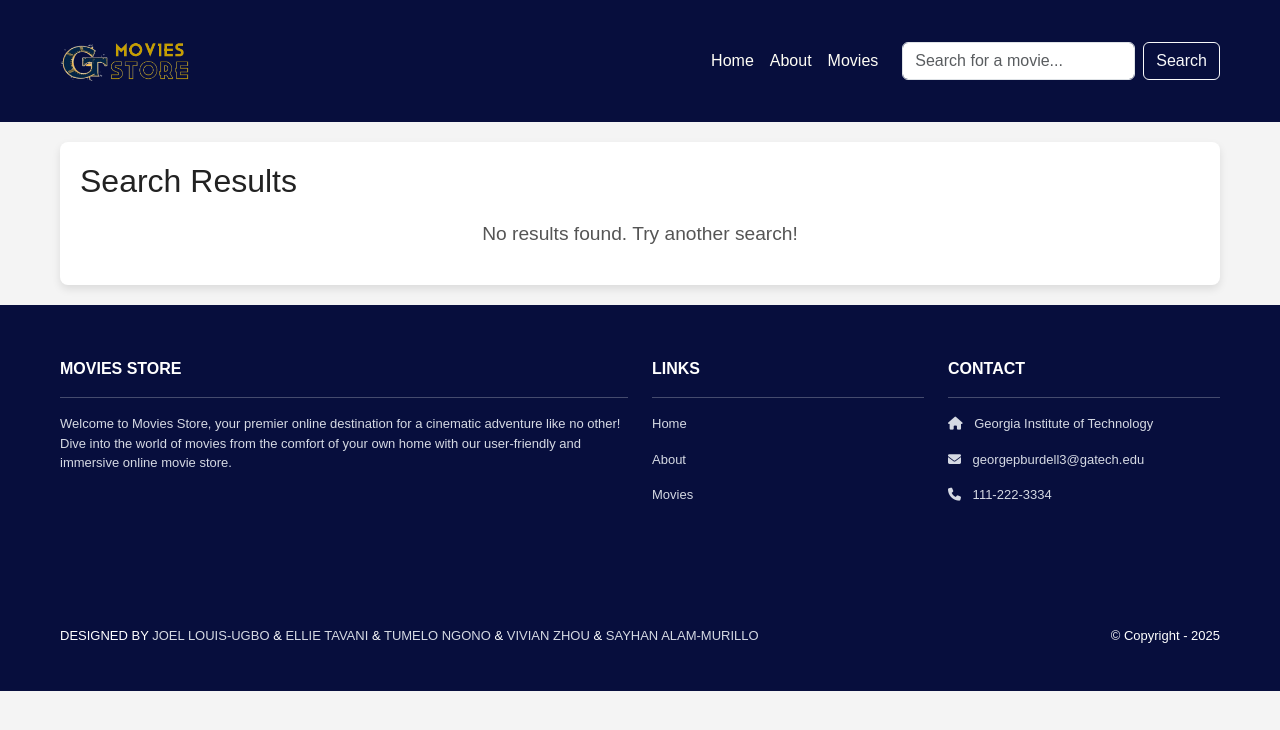
After one commit to jlouisugbo/GTMoviesStore, a Django app: page /moviepage/search/ in a window 1280 px wide. The commit adds this page. Shown: the top 730 px of the page. Run offline with Django 5.2, Linux system fonts and the light colour scheme; some libraries are stand-ins or nearby versions.

Commit message:
search-bar-completed

```diff
--- a/GTmovies/GTmovies/settings.py
+++ b/GTmovies/GTmovies/settings.py
@@ -28,7 +28,7 @@ DEBUG = True
 
 ALLOWED_HOSTS = []
 
-
+OMDB_API_KEY = os.getenv('OMBD_API_KEY', 'b6f333b9')
 # Application definition
 
 INSTALLED_APPS = [
@@ -41,6 +41,7 @@ INSTALLED_APPS = [
     'home',
     'movies',
     'accounts',
+    'moviepage',
 ]
 
 MIDDLEWARE = [
@@ -128,4 +129,5 @@ DEFAULT_AUTO_FIELD = 'django.db.models.BigAutoField'
 
 STATICFILES_DIRS = [
     BASE_DIR / 'GTmovies/static/',
+
 ]
--- a/GTmovies/GTmovies/templates/base.html
+++ b/GTmovies/GTmovies/templates/base.html
@@ -15,19 +15,25 @@
     <!-- Header -->
       <nav class="p-3 navbar navbar-dark bg-dark navbar-expand-lg">
           <div class="container">
+              <!-- Brand/Logo -->
               <a class="navbar-brand" href="{% url 'home.index' %}">
                   <img src="{% static 'img/logo.png' %}" alt="logo" height="40" />
               </a>
-        <button class="navbar-toggler" type="button" data-bs-toggle="collapse" data-bs-target="#navbarNavAltMarkup"
-          aria-controls="navbarNavAltMarkup" aria-expanded="false" aria-label="Toggle navigation">
-          <span class="navbar-toggler-icon"></span>
-        </button>
+
+              <!-- Navbar Links and Search Form -->
               <div class="collapse navbar-collapse" id="navbarNavAltMarkup">
-          <div class="navbar-nav ms-auto navbar-ml">
+                  <!-- Navigation Links -->
+                  <div class="navbar-nav ms-auto me-3">
                       <a class="nav-link" href="{% url 'home.index' %}">Home</a>
                       <a class="nav-link" href="{% url 'home.about' %}">About</a>
                       <a class="nav-link" href="{% url 'movies.index' %}">Movies</a>
                   </div>
+
+                  <!-- Search Form -->
+                  <form method="get" action="{% url 'moviepage.search_movie' %}" class="d-flex">
+                      <input class="form-control me-2" type="text" name="query" placeholder="Search for a movie..." aria-label="Search">
+                      <button class="btn btn-outline-light" type="submit">Search</button>
+                  </form>
               </div>
           </div>
       </nav>
--- a/GTmovies/GTmovies/urls.py
+++ b/GTmovies/GTmovies/urls.py
@@ -15,6 +15,7 @@ Including another URLconf
     2. Add a URL to urlpatterns:  path('blog/', include('blog.urls'))
 """
 from django.contrib import admin
+from django.contrib.auth.views import LoginView
 from django.urls import path
 from django.urls.conf import include
 
@@ -24,4 +25,6 @@ urlpatterns = [
     path('home/', include('home.urls')),
     path('movies/', include('movies.urls')),
     path('accounts/', include('accounts.urls')),
+    path('accounts/login/', LoginView.as_view(template_name='accounts/login.html'), name='login'),
+    path('moviepage/', include('moviepage.urls')),
 ]
--- a/GTmovies/accounts/urls.py
+++ b/GTmovies/accounts/urls.py
@@ -2,6 +2,5 @@ from django.urls import path
 from . import views
 
 urlpatterns = [
-    # Example path
-    path('', views.index, name='index'),
+    path('', views.index, name='accounts.index'),
 ]
--- a/GTmovies/accounts/views.py
+++ b/GTmovies/accounts/views.py
@@ -1,4 +1,4 @@
 from django.shortcuts import render
 
 def index(request):
-    return render(request, 'accounts/index.html')  # or your template name
+    return render(request, 'accounts/index.html')
--- /dev/null
+++ b/GTmovies/moviepage/apps.py
@@ -0,0 +1,6 @@
+from django.apps import AppConfig
+
+
+class MoviepageConfig(AppConfig):
+    default_auto_field = 'django.db.models.BigAutoField'
+    name = 'moviepage'
--- /dev/null
+++ b/GTmovies/moviepage/static/moviepage/search.css
@@ -0,0 +1,97 @@
+
+body {
+    font-family: 'Arial', sans-serif;
+    background-color: #f4f4f4;
+    color: #333;
+    margin: 0;
+    padding: 0;
+}
+
+.container {
+    max-width: 1200px;
+    margin: 0 auto;
+    padding: 20px;
+}
+
+
+.search-results {
+    background-color: #fff;
+    border-radius: 8px;
+    box-shadow: 0 4px 8px rgba(0, 0, 0, 0.1);
+    padding: 20px;
+}
+
+.search-results h1 {
+    font-size: 2rem;
+    margin-bottom: 20px;
+    color: #222;
+}
+
+
+.alert {
+    padding: 15px;
+    border-radius: 4px;
+    margin-bottom: 20px;
+}
+
+.alert-danger {
+    background-color: #f8d7da;
+    color: #721c24;
+    border: 1px solid #f5c6cb;
+}
+
+
+.movie-card {
+    display: flex;
+    flex-wrap: wrap;
+    gap: 20px;
+    margin-bottom: 20px;
+}
+
+.movie-card img {
+    width: 150px;
+    border-radius: 8px;
+}
+
+.movie-card .movie-info {
+    flex: 1;
+    min-width: 200px;
+}
+
+.movie-card h2 {
+    font-size: 1.8rem;
+    margin-bottom: 10px;
+    color: #222;
+}
+
+.movie-card p {
+    font-size: 1rem;
+    line-height: 1.6;
+    margin-bottom: 10px;
+}
+
+.movie-card strong {
+    color: #555;
+}
+
+
+.no-results {
+    font-size: 1.2rem;
+    color: #555;
+    text-align: center;
+    margin-top: 20px;
+}
+
+
+@media (max-width: 768px) {
+    .movie-card {
+        flex-direction: column;
+        align-items: center;
+        text-align: center;
+    }
+
+    .movie-card img {
+        width: 100%;
+        max-width: 200px;
+    }
+}
--- /dev/null
+++ b/GTmovies/moviepage/templates/moviepage/search.html
@@ -0,0 +1,32 @@
+{% extends 'base.html' %}
+{% load static %}
+
+{% block content %}
+<link rel="stylesheet" href="{% static 'moviepage/search.css' %}">
+<div class="container">
+    <div class="search-results">
+        <h1>Search Results</h1>
+        {% if error %}
+            <div class="alert alert-danger">
+                {{ error }}
+            </div>
+        {% endif %}
+        {% if movie %}
+            <div class="movie-card">
+                <img src="{{ movie.Poster }}" alt="{{ movie.Title }}">
+                <div class="movie-info">
+                    <h2>{{ movie.Title }} ({{ movie.Year }})</h2>
+                    <p><strong>Rated:</strong> {{ movie.Rated }}</p>
+                    <p><strong>Released:</strong> {{ movie.Released }}</p>
+                    <p><strong>Genre:</strong> {{ movie.Genre }}</p>
+                    <p><strong>Actors:</strong> {{ movie.Actors }}</p>
+                    <p><strong>Plot:</strong> {{ movie.Plot }}</p>
+                    <p><strong>IMDB Rating:</strong> {{ movie.imdbRating }}</p>
+                </div>
+            </div>
+        {% else %}
+            <p class="no-results">No results found. Try another search!</p>
+        {% endif %}
+    </div>
+</div>
+{% endblock %}
--- /dev/null
+++ b/GTmovies/moviepage/urls.py
@@ -0,0 +1,7 @@
+from django.urls import path
+from . import views
+
+urlpatterns = [
+    path('search/', views.search_movie, name='moviepage.search_movie'),
+    path('movie/', views.movie_detail, name='moviepage.movie_detail'),
+]
--- /dev/null
+++ b/GTmovies/moviepage/views.py
@@ -0,0 +1,32 @@
+import requests
+from django.shortcuts import render
+from django.conf import settings
+from urllib.parse import quote
+
+
+def search_movie(request):
+
+    if request.method == 'GET' and 'query' in request.GET:
+
+        query = request.GET['query']
+        api_key = settings.OMDB_API_KEY
+        encoded_query = quote(query)
+        url = f"http://www.omdbapi.com/?apikey={api_key}&t={encoded_query}"
+
+        response = requests.get(url)
+
+        if response.status_code == 200:
+            data = response.json()
+            if data.get('Response') == 'True':
+                return render(request, 'moviepage/movie_detail.html', {'movie': data})
+            else:
+                error_message = data.get('Error', 'Movie not found.')
+                return render(request, 'moviepage/search.html', {'error': error_message})
+        else:
+            return render(request, 'moviepage/search.html', {'error': 'Failed to fetch data from the API.'})
+
+    return render(request, 'moviepage/search.html')
+
+
+def movie_detail(request):
+    return render(request, 'moviepage/movie_detail.html')
--- a/GTmovies/movies/templates/movies/index.html
+++ b/GTmovies/movies/templates/movies/index.html
@@ -16,9 +16,7 @@
           <img src="{% static 'img/about.jpg' %}"
             class="card-img-top rounded">
           <div class="card-body text-center">
-              <a href="{% url 'movies.show' id=movie.id %}" class="btn bg-dark text-white">
             {{ movie.name }}
-              </a>
           </div>
         </div>
       </div>
--- a/GTmovies/movies/urls.py
+++ b/GTmovies/movies/urls.py
@@ -3,5 +3,4 @@ from . import views
 
 urlpatterns = [
     path('', views.index, name='movies.index'),
-    path('<int:id>/', views.show, name='movies.show'),
 ]
```
Also changed, not shown: GTmovies/moviepage/models.py (added, +16 -0 lines), GTmovies/moviepage/static/moviepage/movie_detail.css (added, +70 -0 lines), GTmovies/moviepage/templates/moviepage/movie_detail.html (added, +29 -0 lines), GTmovies/movies/templates/movies/show.html (deleted, +0 -21 lines), GTmovies/movies/views.py (+2 -8 lines), GTmovies/db.sqlite3, GTmovies/moviepage/__init__.py (added), GTmovies/moviepage/migrations/__init__.py (added). Lines whose indentation alone changed are shown as unchanged.
